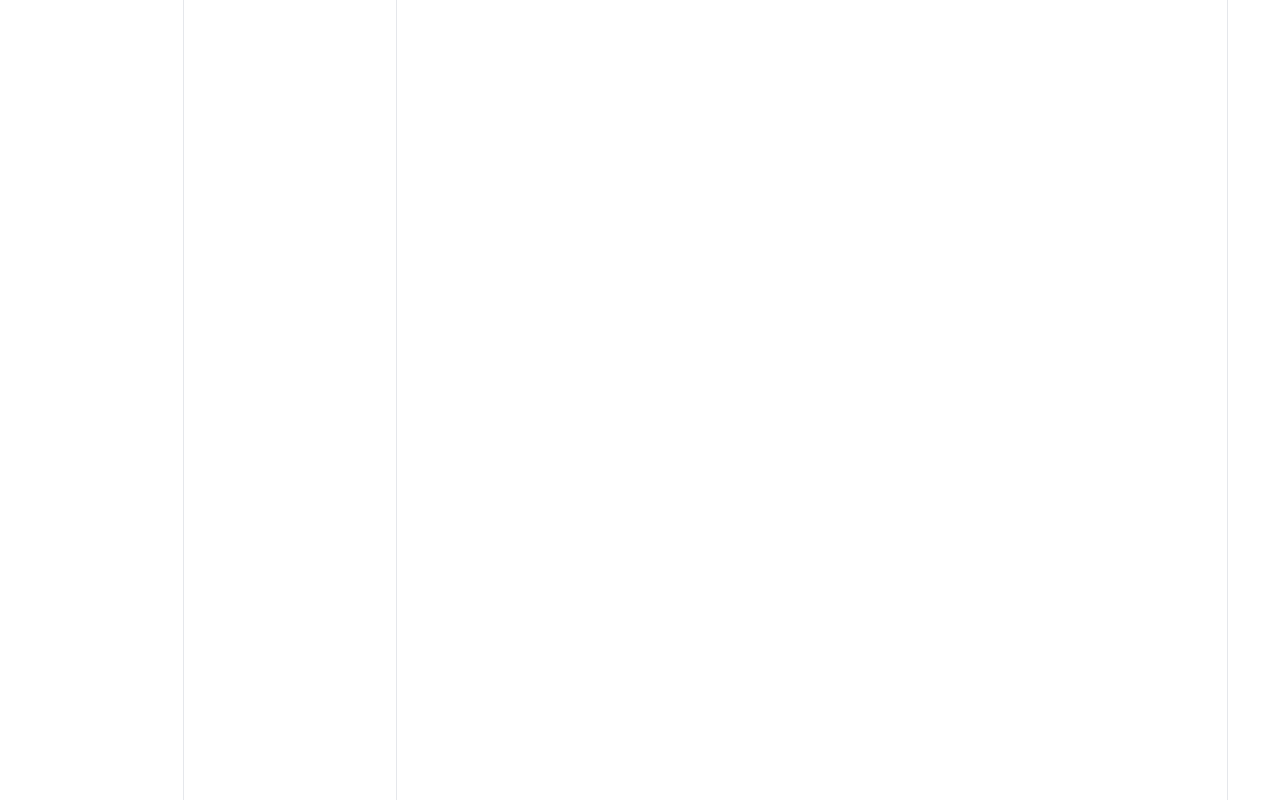
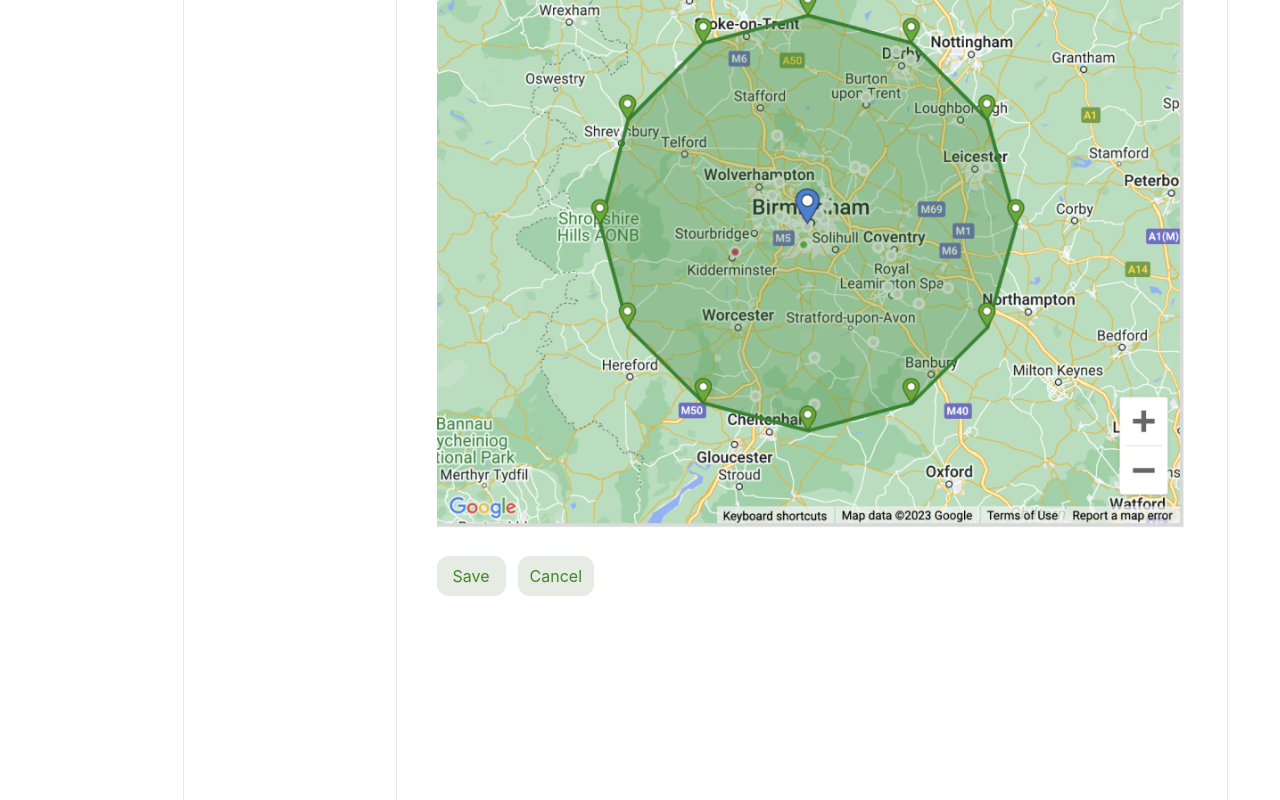
Before and after one commit to arjun1571/Dashbord-MyProfile, a React (Create React App) app: page /working-postcode in a window 1280 px wide. Shown: the part 723-1523 px from the top of the page. Built offline with nearby package versions, Linux system fonts and the light colour scheme.

Commit message:
working post area section done

```diff
--- a/src/Page/WorkingArea/WorkingPostCode.js
+++ b/src/Page/WorkingArea/WorkingPostCode.js
@@ -1,5 +1,6 @@
 import React from 'react';
 import profile from "../../asset/image/Ellipse 640.png"
+import mapLogo from "../../asset/image/Screenshot 2023-06-26 at 13.09 1.png"
 
 
 const WorkingPostCode = () => {
@@ -60,7 +61,7 @@ const WorkingPostCode = () => {
                     <h1 className='text-2xl font-bold'>Working area postcode </h1>
                     <input type="text" name="contact" autoComplete="off" placeholder='B3 2NH' className="pr-2 pl-3 mt-3 py-2 w-1/2 font-normal text-[#28534E] rounded-xl border-none ring-2 ring-[#E5EBE4] focus:outline-[#3F8825] focus:ring-2"/>
                     <p style={{color:"#3F8825"}} className='mt-2' >Enter address manually</p>
-                    <div className='grid grid-cols-4 gap-2 mt-8 '>
+                    <div className='grid grid-cols-2 md:grid-cols-4 gap-2 mt-8 '>
                         {
                             milesData?.map(data =>
                                 <div className=' bg-stone-200 rounded-lg'>
@@ -75,6 +76,16 @@ const WorkingPostCode = () => {
                              )
                         }
                     </div>
+                    <img className='mt-7' src={mapLogo} alt="" />
+
+                    <div className="mt-3">
+                  <button className="py-2 px-4 my-1 mr-3 rounded-xl text-[#3F8825] bg-[#E6EBE3] hover:text-[#FFFFFF] hover:bg-[#3F8825] focus:bg-[#3F8825]  focus:text-[#FFFFFF]">
+                    Save
+                  </button>
+                  <button className="py-2 px-3 my-1 mr-3 rounded-xl text-[#3F8825] bg-[#E6EBE3] hover:text-[#FFFFFF] hover:bg-[#3F8825] focus:bg-[#3F8825]  focus:text-[#FFFFFF]">
+                    Cancel
+                  </button>
+                </div>
                 </div>
             </div>
         </div>
```
Also changed, not shown: src/asset/image/Screenshot 2023-06-26 at 13.09 1.png (added).
